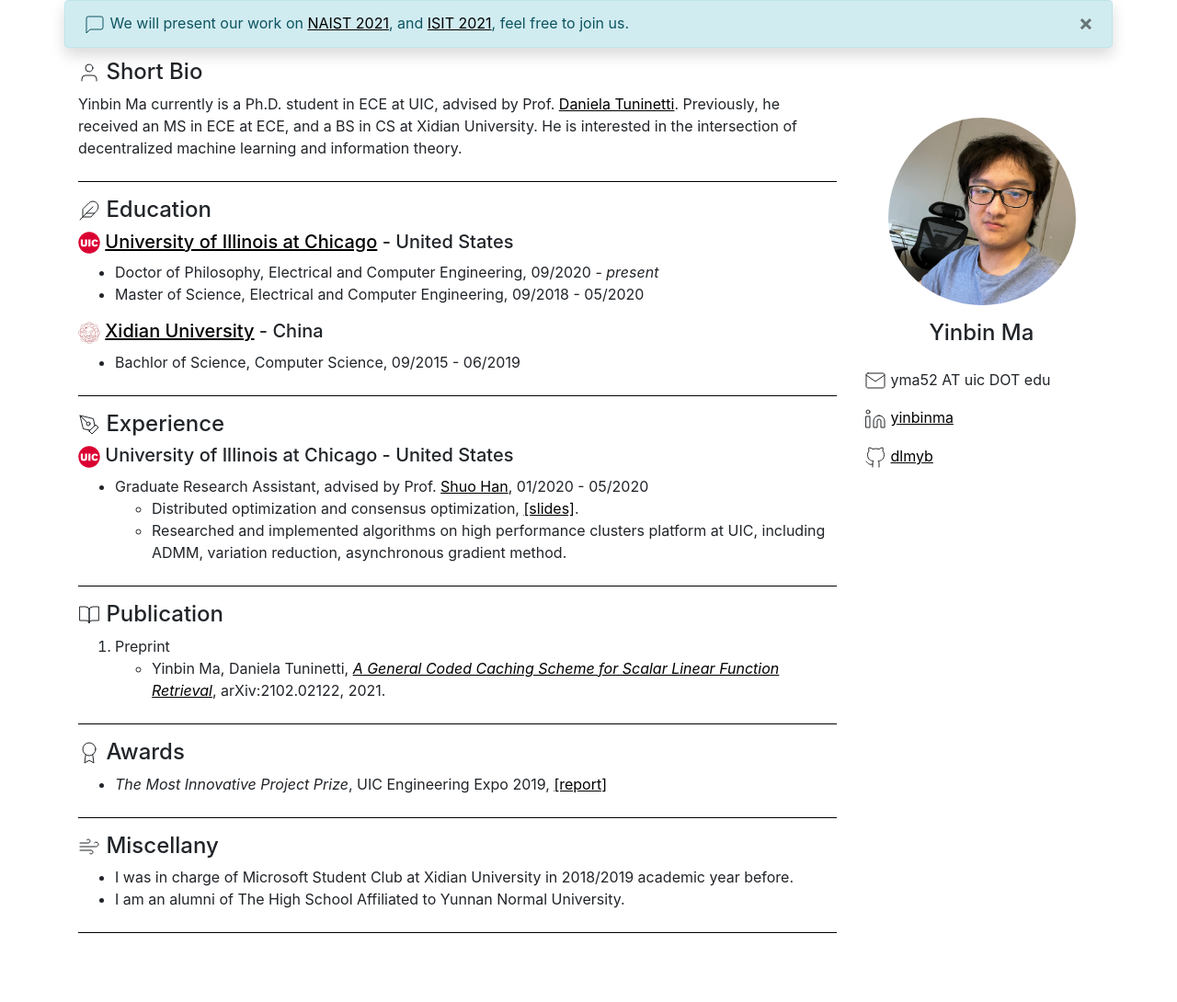
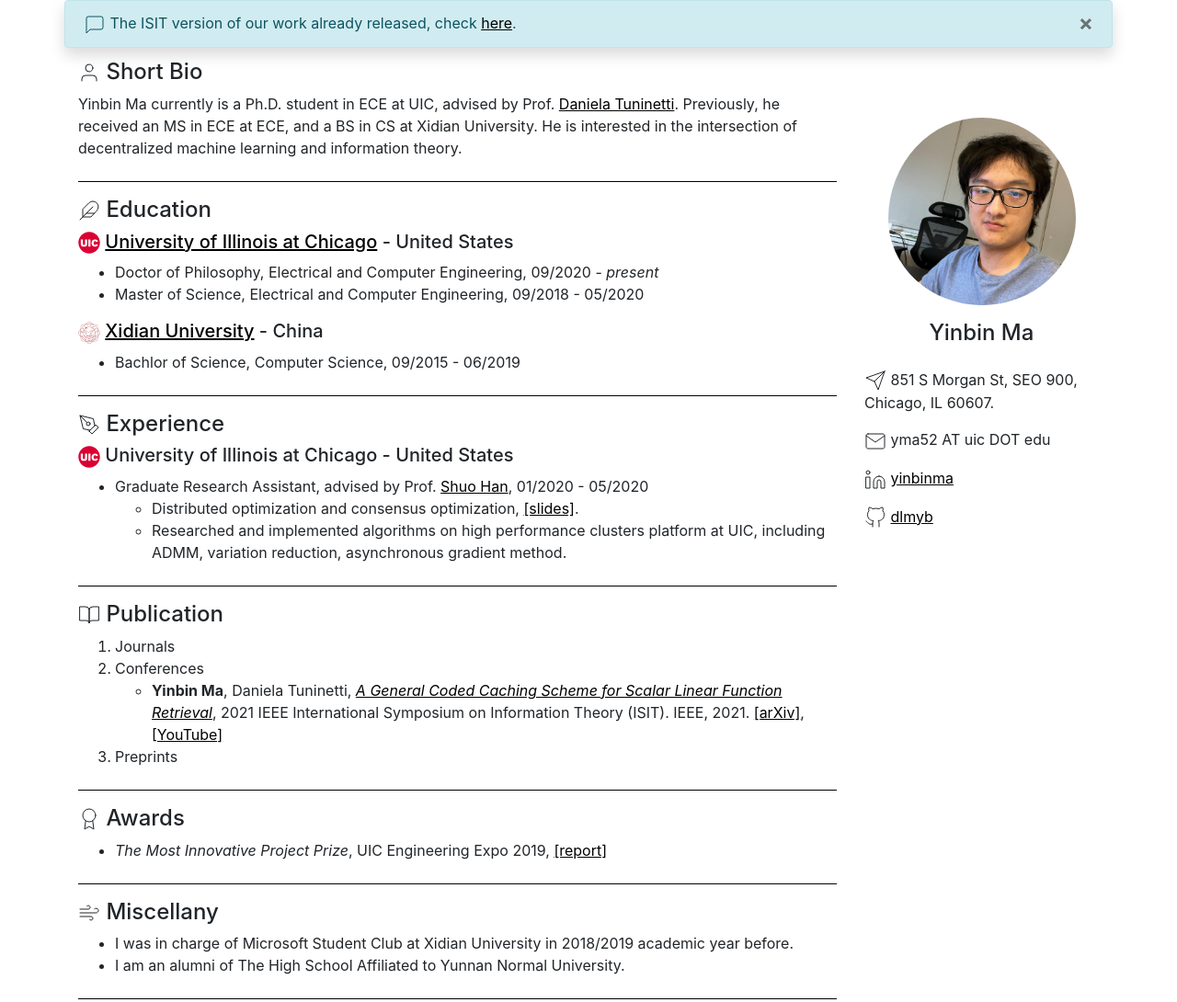
Before and after one commit to dlmyb/dlmyb.github.io, a plain HTML site: page index.html in a window 1280 px wide. Shown: the top 1090 px of the page at 92% size. Drawn offline with nearby package versions, Linux system fonts and the light colour scheme; a web font is replaced by a local one.

Commit message:
09/07/2021

```diff
--- a/index.html
+++ b/index.html
@@ -20,7 +20,7 @@
 
 <body>
     <div class="news container alert alert-info rounded shadow" role="alert">
-        <i data-feather="message-square"></i> We will present our work on <a href="http://conferences.ece.ubc.ca/nasit2021/session1.html" target="_blank">NAIST 2021</a>, and <a href="https://2021.ieee-isit.org/Papers/ViewPaper.asp?PaperNum=1469" target="_blank">ISIT 2021</a>, feel free to join us.
+        <i data-feather="message-square"></i> The ISIT version of our work already released, check <a href="https://ieeexplore.ieee.org/document/9518262" target="_blank">here</a>.
         <button type="button" class="close">
             <span aria-hidden="true">&times;</span>
         </button>
@@ -34,8 +34,8 @@
                         <h4>Yinbin Ma</h4>
                     </div>
                     <div class="contact">
+                        <p><i data-feather="send"></i> 851 S Morgan St, SEO 900, Chicago, IL 60607.</p>
                         <p><i data-feather="mail"></i> yma52 AT uic DOT edu </p>
-                        <!-- <p><i data-feather="home"></i> </p> -->
                         <p><i data-feather="linkedin"></i> <a href="https://www.linkedin.com/in/yinbinma/" target="_blank">yinbinma</a></p>
                         <p><i data-feather="github"></i> <a href="https://github.com/dlmyb" target="_blank">dlmyb</a></p>
                     </div>
@@ -82,10 +82,12 @@
                     <div class="block">
                         <h4><i data-feather="book-open"></i> Publication</h4>
                         <ol>
-                            <li>Preprint</li>
+                            <li>Journals</li>
+                            <li>Conferences</li>
                             <ul>
-                                <li>Yinbin Ma, Daniela Tuninetti, <em><a href="https://arxiv.org/pdf/2102.02122.pdf">A General Coded Caching Scheme for Scalar Linear Function Retrieval</a></em>, arXiv:2102.02122, 2021.</li>
+                                <li><b>Yinbin Ma</b>, Daniela Tuninetti, <em><a href="https://ieeexplore.ieee.org/document/9518262">A General Coded Caching Scheme for Scalar Linear Function Retrieval</a></em>, 2021 IEEE International Symposium on Information Theory (ISIT). IEEE, 2021. <a href="https://arxiv.org/pdf/2102.02122.pdf" target="_blank">[arXiv]</a>, <a href="https://www.youtube.com/watch?v=4DHRvNgB11w" target="_blank">[YouTube]</a></li>
                             </ul>
+                            <li>Preprints</li>
                         </ol>
                     </div>
                     <div class="block">
@@ -106,7 +108,7 @@
         </div>
     </div>
     <div class="footer">
-        <p style="text-align: center"><i><small>Last Updated on <date>06/17/2021</date></small></i></p>
+        <p style="text-align: center"><i><small>Last Updated on <date>09/07/2021</date></small></i></p>
     </div>
 </body>
 <script src="https://code.jquery.com/jquery-3.5.1.slim.min.js" integrity="sha384-DfXdz2htPH0lsSSs5nCTpuj/zy4C+OGpamoFVy38MVBnE+IbbVYUew+OrCXaRkfj" crossorigin="anonymous"></script>
```
